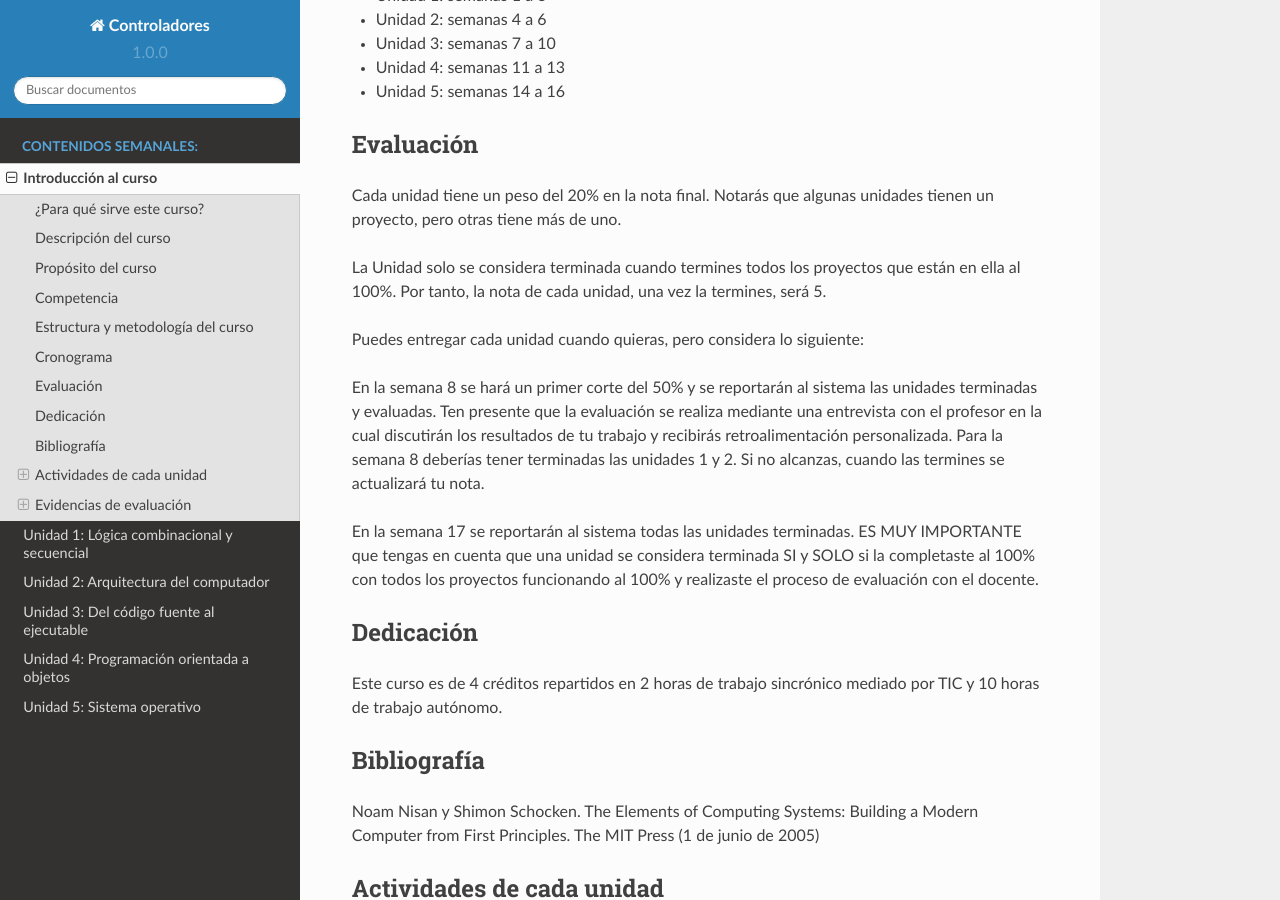
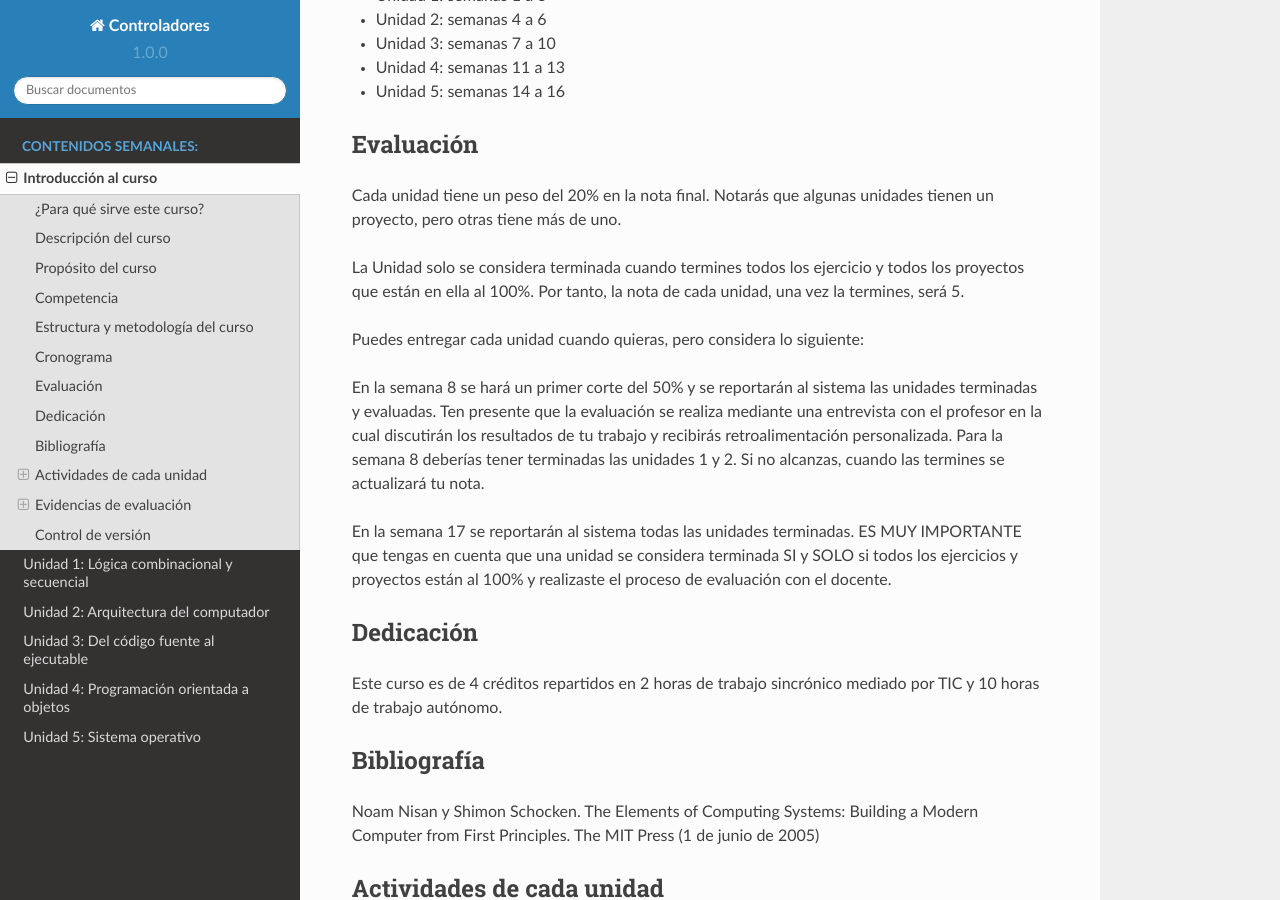
Before and after one commit to juanferfranco/controladores, a Sphinx documentation site: the page built from docs/_intro/intro.rst, in a window 1280 px wide and 900 px high, scrolled down 1400 px. Built offline with Sphinx 7.4.7 and the Read the Docs theme 2.0.0, drawn with Linux system fonts in a browser that asks for light colours; some of the changed lines change nothing that is shown; some of the changed text lies outside the part shown.

Commit message:
update intro

```diff
--- a/docs/_intro/intro.rst
+++ b/docs/_intro/intro.rst
@@ -70,8 +70,9 @@
 Cada unidad tiene un peso del 20% en la nota final. Notarás que algunas
 unidades tienen un proyecto, pero otras tiene más de uno.
 
-La Unidad solo se considera terminada cuando termines todos los proyectos
-que están en ella al 100%. Por tanto, la nota de cada unidad, una vez la termines,
+La Unidad solo se considera terminada cuando termines todos
+los ejercicio y todos los proyectos que están en ella al 100%.
+Por tanto, la nota de cada unidad, una vez la termines,
 será 5.
 
 Puedes entregar cada unidad cuando quieras, pero considera lo siguiente:
@@ -85,7 +86,7 @@
 
 En la semana 17 se reportarán al sistema todas las unidades terminadas. ES MUY
 IMPORTANTE que tengas en cuenta que una unidad se considera terminada SI y SOLO
-si la completaste al 100% con todos los proyectos funcionando al 100% y realizaste
+si todos los ejercicios y proyectos están al 100% y realizaste
 el proceso de evaluación con el docente.
 
 Dedicación
@@ -176,3 +177,19 @@
 
 ¿Cómo inicio con Notion? Te dejo `aquí <https://www.youtube.com/watch?v=0iS_E9tN8nk>`__
 un enlace.
+
+Control de versión
+--------------------
+
+* Crea una cuenta en GitHub con tu correo institucional de la UPB. Si
+  tienes la cuenta, tanto mejor.
+* Explora `este <https://www.gitkraken.com/student-resources>`__ sitio y
+  solicita, por medio de tu cuenta de GitHub, el paquete de herramientas
+  para estudiantes. Este proceso requiere aprobación, así que te recomiendo
+  que lo hagas YA.
+* Ingresa a `este <https://www.youtube.com/c/Gitkraken/playlists>`__ canal
+  de youtube y observa la lista de reproducción Learn Git with GitKraken.
+* Finalmente, observa el siguiente `video <https://www.youtube.com/watch?v=lYAHmthUO1M>`__
+  para que analices un posible flujo de trabajo típico con una herramienta de
+  control de versión y de productividad (puedes emplear notion para la creación
+  de tus boards de tareas)
```
